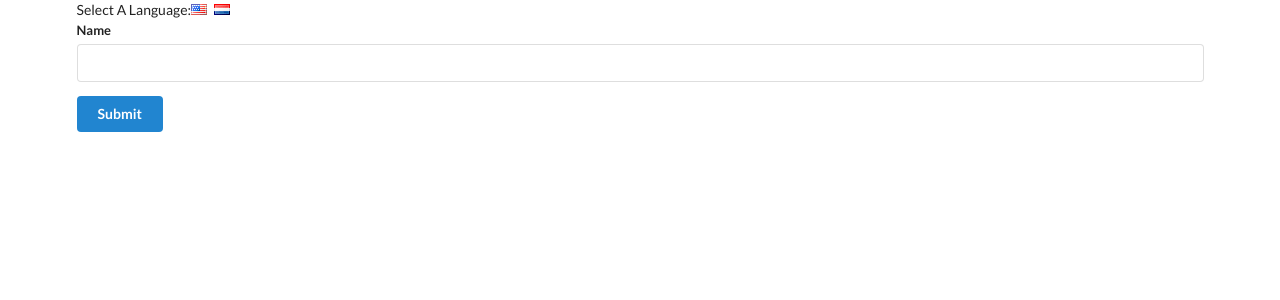
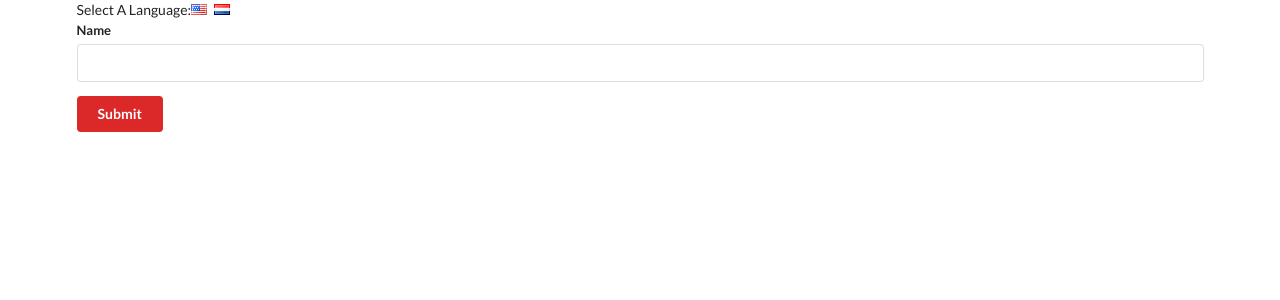
Before and after one commit to jtkp66/translator-react-context, a React (Create React App) app: page / in a window 1280 px wide. Shown: the top 300 px of the page. Built offline with nearby package versions, Linux system fonts and the light colour scheme.

Commit message:
Added color contet consumer to render button color.

```diff
--- a/src/components/App.js
+++ b/src/components/App.js
@@ -1,6 +1,7 @@
 import React, { Component } from 'react';
 import UserCreate from './UserCreate';
 import LanguageContext from '../contexts/LanguageContext';
+import ColorContext from '../contexts/ColorContext';
 
 class App extends Component {
   state = { language: 'english' };
@@ -17,9 +18,11 @@
           <i className="flag us" onClick={() => this.onLanguageChange('english')} />
           <i className="flag nl" onClick={() => this.onLanguageChange('dutch')} />
         </div>
-        <LanguageContext.Provider value={this.state.language} >
-          <UserCreate />
-        </LanguageContext.Provider>
+        <ColorContext.Provider value="red">
+          <LanguageContext.Provider value={this.state.language} >
+            <UserCreate />
+          </LanguageContext.Provider>
+        </ColorContext.Provider>
       </div>
     );
   }
--- a/src/components/Button.js
+++ b/src/components/Button.js
@@ -1,19 +1,44 @@
 import React, { Component } from 'react';
 import LanguageContext from '../contexts/LanguageContext';
+import ColorContext from '../contexts/ColorContext';
 
 class Button extends Component {
+  renderSubmit(value) {
+    return value === 'english' ? 'Submit' : 'Voorleggen';
+  }
+
   render() {
     return (
-    <button className="ui button primary">
-      <LanguageContext.Consumer>
-        {(value) => value === 'english' ? 'Submit' : 'Voorleggen'}
-      </LanguageContext.Consumer>
-    </button>
+      <ColorContext.Consumer>
+        {color => (
+          <button className={`ui button ${color}`}>
+            <LanguageContext.Consumer>
+              {(value) => this.renderSubmit(value)}
+            </LanguageContext.Consumer>
+          </button>
+        )}
+      </ColorContext.Consumer>
     );
   }
 }
 
+// Consumer approach before refactoring.
+
+// class Button extends Component {
+//   render() {
+//     return (
+//     <button className="ui button primary">
+//       <LanguageContext.Consumer>
+//         {(value) => value === 'english' ? 'Submit' : 'Voorleggen'}
+//       </LanguageContext.Consumer>
+//     </button>
+//     );
+//   }
+// }
+
 export default Button;
+
+  // this.context APPROACH
 
   // class Button extends Component {
   //     static contextType = LanguageContext;
--- /dev/null
+++ b/src/contexts/ColorContext.js
@@ -0,0 +1,3 @@
+import React from 'react';
+
+export default React.createContext();
```
